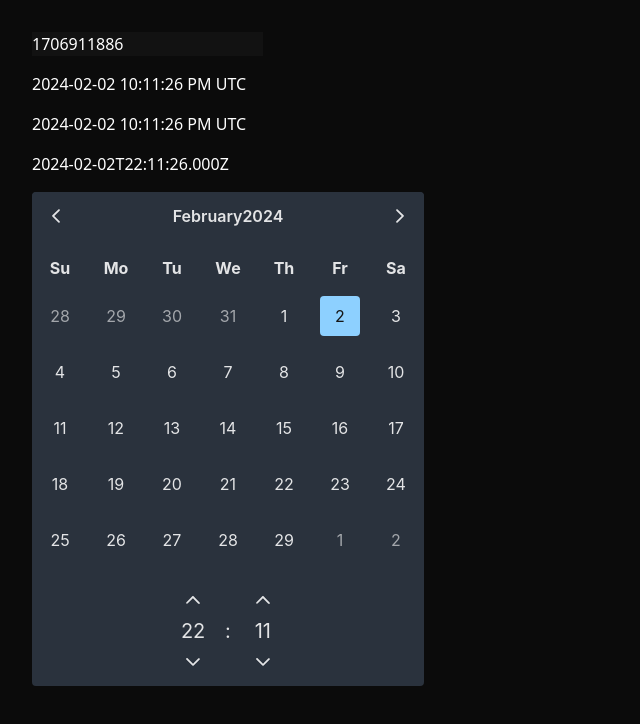
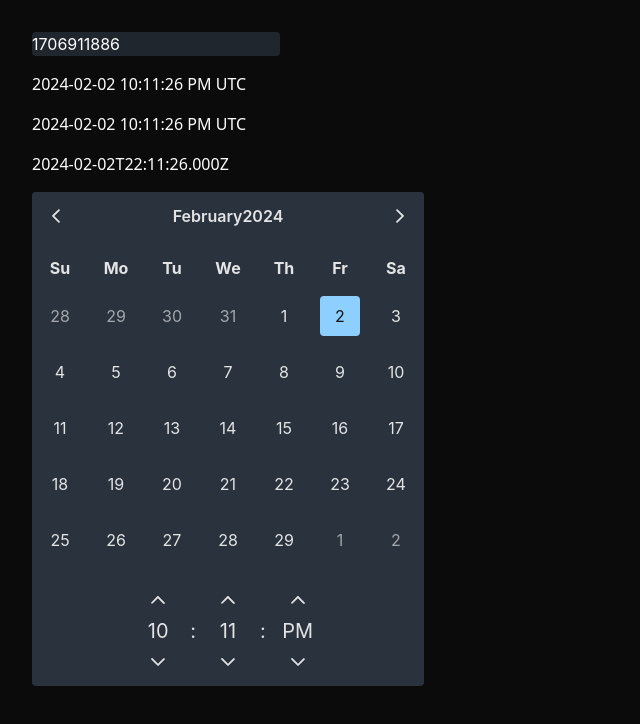
Before and after one commit to keenanlk/epocher-v2, a React (Vite) app: page / in a window 1280 px wide. Shown: the top 724 px of the page, without its empty margins (0-640 px from the left). Built offline with nearby package versions, Linux system fonts and the light colour scheme.

Commit message:
chore: better ui

```diff
--- a/src-tauri/tauri.conf.json
+++ b/src-tauri/tauri.conf.json
@@ -47,7 +47,7 @@
         "resizable": false,
         "title": "Epocher",
         "width": 400,
-        "height": 600,
+        "height": 700,
         "visible": false,
         "hiddenTitle": true,
         "decorations": false,
--- a/src/App.tsx
+++ b/src/App.tsx
@@ -1,6 +1,10 @@
 import React, { useEffect, useState } from "react";
 import { formatInTimeZone } from "date-fns-tz";
 import { Calendar } from "primereact/calendar";
+import {
+  InputNumber,
+  InputNumberValueChangeEvent,
+} from "primereact/inputnumber";
 
 function App() {
   const [date, setDate] = useState<Date>(new Date());
@@ -11,9 +15,8 @@ function App() {
     return Math.floor(date.getTime() / 1000);
   }
 
-  function onUnixTimeChange(event: React.ChangeEvent<HTMLInputElement>) {
-    const value = event.target.value;
-    const unixTime = parseInt(value);
+  function onUnixTimeChange(event: InputNumberValueChangeEvent) {
+    const unixTime = Number(event.value);
     if (isNaN(unixTime)) {
       return;
     }
@@ -47,11 +50,11 @@ function App() {
     <div className="w-screen h-screen bg-black bg-opacity-40">
       <div className="grid gap-4 grid-cols-1 p-8">
         <div>
-          <input
-            type="number"
+          <InputNumber
             value={getUnixTimeFromDate()}
-            onChange={onUnixTimeChange}
+            onValueChange={onUnixTimeChange}
             className=" unix-input"
+            useGrouping={false}
           />
         </div>
         <div>
@@ -69,6 +72,7 @@ function App() {
             value={date}
             onChange={(e) => e.value && setDate(e.value)}
             inline
+            hourFormat="12"
             showTime={true}
           />{" "}
         </div>
```
